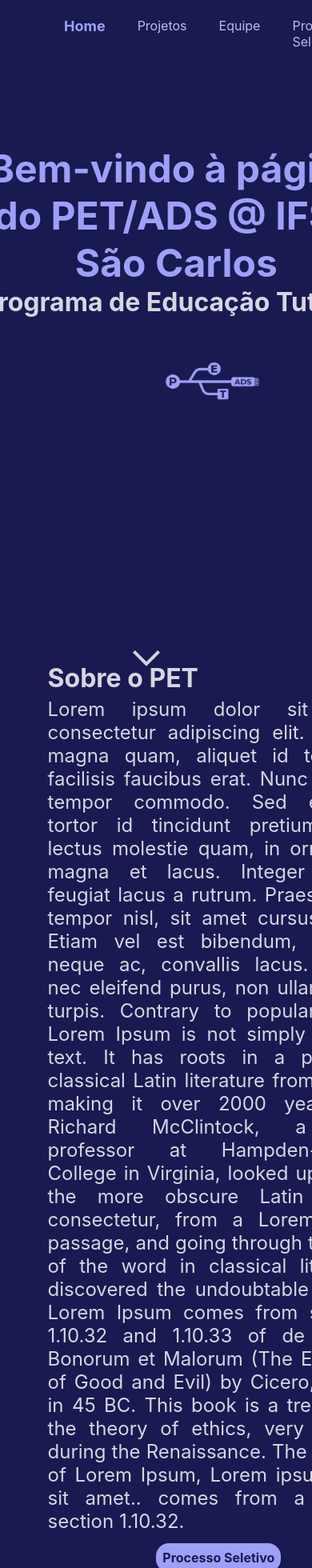
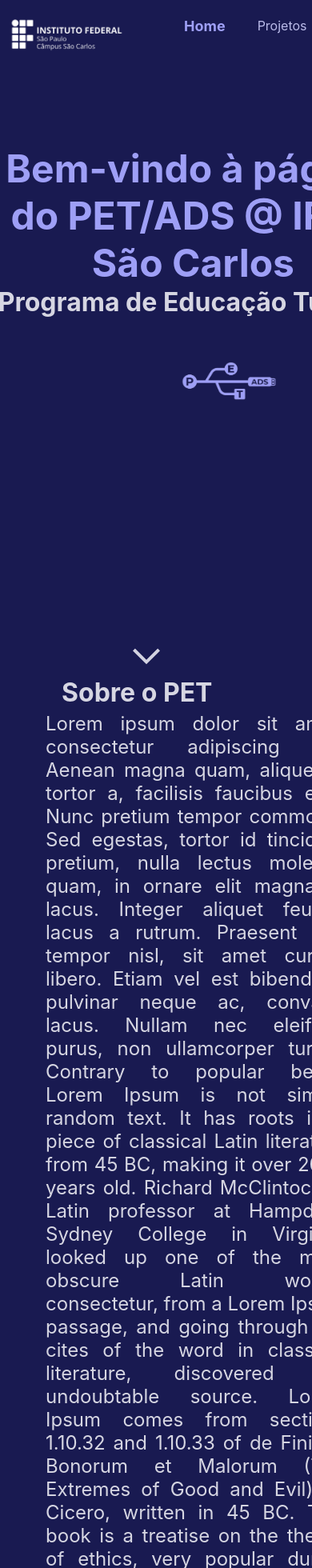
Before and after one commit to petlicbioifsp/homepage-pet-bio, a React (Create React App) app: page / in a window 390 px wide. Shown: the top 1960 px of the page at 80% size. Built offline with nearby package versions, Linux system fonts and the light colour scheme.

Commit message:
Fix: posição do logo IFSP

```diff
--- a/src/components/Efeito Reveal/Reveal.module.css
+++ b/src/components/Efeito Reveal/Reveal.module.css
@@ -17,8 +17,9 @@
 @media(max-width:640px){
 
  .homesection{
-
-  width: 450px;
+  margin-top:5%;
+  margin-left:4%;
+  width: 350px;
  }
 
   }
@@ -26,8 +27,9 @@
 
   @media(max-width:400px){
     .homesection{
+      margin-top: 5%;
       margin-left: 5%;
-      width: 450px;
+      width: 400px;
     }
 
   }
--- a/src/components/Footer/footer.js
+++ b/src/components/Footer/footer.js
@@ -3,9 +3,9 @@ import {BsGithub} from 'react-icons/bs';
 
 export default function Footer(){
     return(
-        <div className='footer'>
+        <footer className='footer'>
             <a className='gitIcon' href='https://github.com/pet-ads'rel= "noreferrer" target="_blank"><BsGithub/></a>
             <p className="footer_content">Desenvolvido com ♥ por PET/ADS @ IFSP São Carlos.</p>
-        </div>
+        </footer>
     )
 }
--- a/src/components/Home_Infos/Infos.module.css
+++ b/src/components/Home_Infos/Infos.module.css
@@ -2,7 +2,7 @@
     margin: 0px;
     font-size:32px;
     color: var(--cor-texto);
-    margin-left: 5%;
+    margin-left: 10%;
 }
 
 .text {
--- a/src/components/LogoIFSP/LogoIFSP.module.css
+++ b/src/components/LogoIFSP/LogoIFSP.module.css
@@ -1,8 +1,6 @@
 .IFSPLogo{
-    width: 180px;
+    width: 150px;
     height: auto;
-    margin-bottom:0;
     position: relative;
-    top:-20%;
-    left: -2%;
+    left: 2%;
   }
--- a/src/components/LogoPET/LogoPET.module.css
+++ b/src/components/LogoPET/LogoPET.module.css
@@ -15,7 +15,7 @@
 @media (max-width: 1400px) {
   .PETLogo {
     width: 250px;
-    margin-left: 35%;
+    margin-left: 25%;
     margin-top: -20%;
   }
 }
--- a/src/components/MenuNavegacao/menuNavegacao.js
+++ b/src/components/MenuNavegacao/menuNavegacao.js
@@ -17,6 +17,7 @@ export default function MenuNavegacao() {
 
     return (
         <div className='menu'>
+            <LogoIFSP/>
             <ul className='menu-navegacao'>
                 <li className={itemAtivo === '/' ? 'ativo' : ''}>
                     <NavLink to='/' className="menu-navegacao--link" onClick={() => handleClick('/')}>Home</NavLink>
@@ -34,7 +35,6 @@ export default function MenuNavegacao() {
                     <NavLink to='/faq'className="menu-navegacao--link" onClick={() => handleClick('/faq')}>FAQ</NavLink>
                 </li>
             </ul>
-            <LogoIFSP/>
         </div>
     )
 }
--- a/src/pages/Home/home.css
+++ b/src/pages/Home/home.css
@@ -16,7 +16,7 @@
   display: flex;
   width: 80%;
   height: 100vh;
-  margin-left: 5%;
+  margin-left: 8%;
   margin-top:0%;
 }
 
@@ -46,7 +46,7 @@
 
 @media(max-width:400px){
   .headerContender{
-    margin-left:-2%;
+    margin-left:4%;
     flex-direction: column;
   }
 }
```
